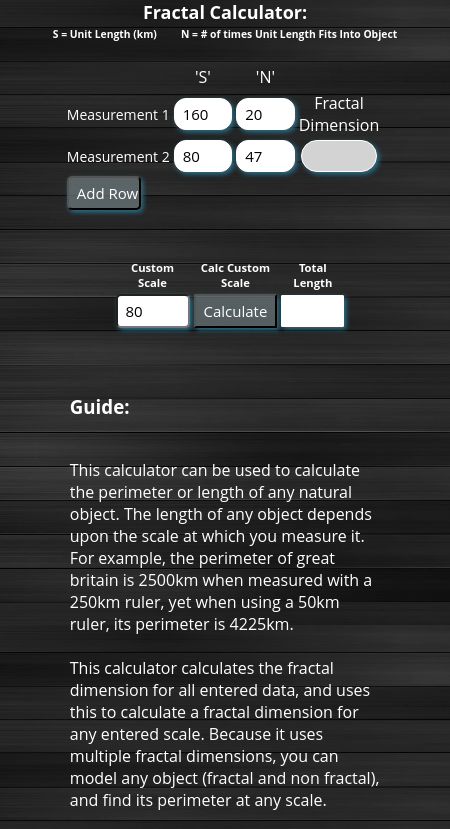
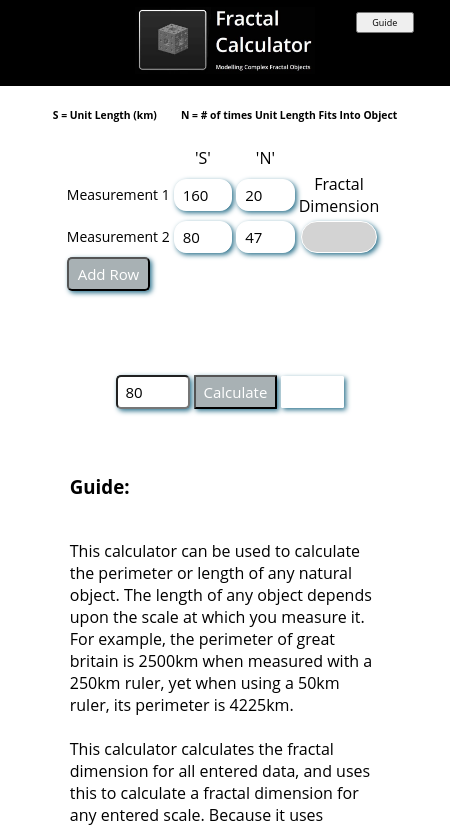
Before and after one commit to Henshall/fractal_calculator_electron, an Electron app: page index.html in a window 450 px wide. Shown: the top 829 px of the page. Drawn offline with nearby package versions, Linux system fonts and the light colour scheme.

Commit message:
change background and style of calculator - added guide button

```diff
--- a/css/style.css
+++ b/css/style.css
@@ -1,3 +1,20 @@
+
+
+
+.guide_button{
+  position: relative;
+  left: 79vw;
+  top: -16vw;
+  width: 13vw;
+  height: 4.7vw;
+  font-size: 2vw;
+  max-width: 139px;
+  max-height: 48px;
+}
+
+
+
+
 
 .iteration_field{
   height: 30px;
@@ -53,13 +70,25 @@ width: 13vw;
 
 }
 
+
+.top_image{
+  background-image: url(../images/top_image.jpg);
+  background-size: contain;
+  background-repeat: no-repeat;
+  width: 40vw;
+  height: 18vw;
+  margin: 0 auto;
+  position: relative;
+  top: 8%;
+}
+
 .top_bar{
   color: white;
-  height: 6vw;
+  height: 19vw;
   width: 100%;
   top: 5px;
 
-/*background-color: black;*/
+background-color: black;
 
 
 
@@ -123,13 +152,13 @@ width: 50%;
 
 #addrow{
   text-align: center;
-      position: relative;
-      color: white;
-      width: 16.5vw;
-      font-size: 3vw;
-      text-align: center;
-      max-width: 115px;
-      font-size: 15px;
+  position: relative;
+  color: white;
+  width: 18.5vw;
+  font-size: 3vw;
+  text-align: center;
+  max-width: 102px;
+  font-size: 15px;
 }
 
 .first_box{
@@ -354,7 +383,6 @@ button.fbsubmit {
 
 .form_text{
   margin:auto;
-
   margin-bottom: 70px;
   width: 100%;
 
@@ -369,10 +397,10 @@ background-color: rgba(120, 134, 138, 0.64);
 }
 
 body{
-  background-image: url(../images/background3.jpg);
+  /*background-image: url(../images/background5.jpg);*/
       margin: 0;
-      color: white;
-      background-color: rgb(52, 52, 52);
+      color: black;
+      background-color: white;
       background-size: 1000px;
       background-repeat: repeat-y;
 }
--- a/index.html
+++ b/index.html
@@ -7,11 +7,10 @@
   <body>
     <!-- All of the Node.js APIs are available in this renderer process. -->
     <div class="top_bar">
-      <div class="centered">
-      <span class="title">Fractal Calculator:</span>
-      </div>
+      <div class="top_image">   </div>
+      <button type="button" name="button" class="guide_button">Guide</button>
     </div>
-
+    <br>
     <div class="centered elements">
         S = Unit Length (km)   &nbsp; &nbsp; &nbsp; &nbsp;   N = # of times Unit Length Fits Into Object
     </div>
--- a/main.js
+++ b/main.js
@@ -16,7 +16,7 @@ function createWindow () {
   mainWindow.loadURL(`file://${__dirname}/index.html`)
 
   // Open the DevTools.
- // mainWindow.webContents.openDevTools()
+ mainWindow.webContents.openDevTools()
 
   // Emitted when the window is closed.
   mainWindow.on('closed', function () {
```
Also changed, not shown: images/top_image.jpg (added), 2 other files.
